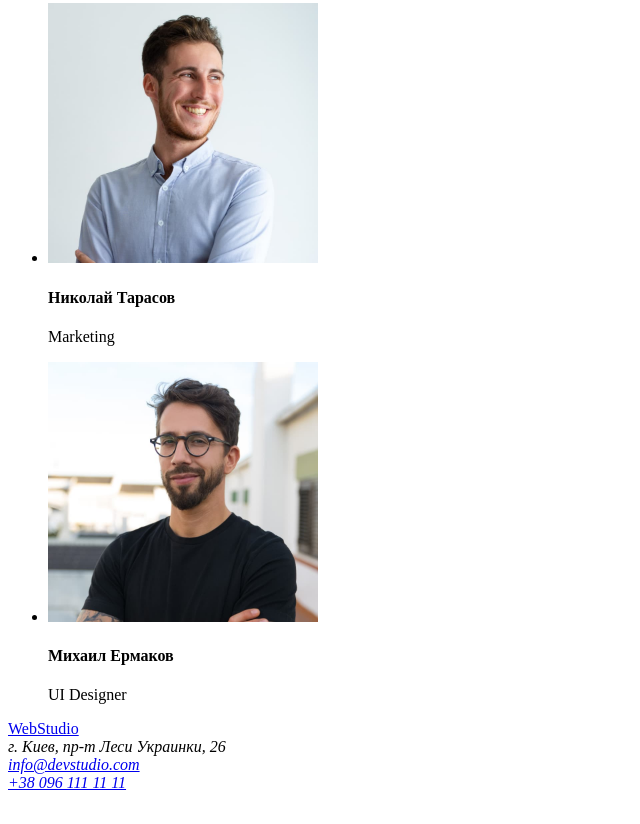
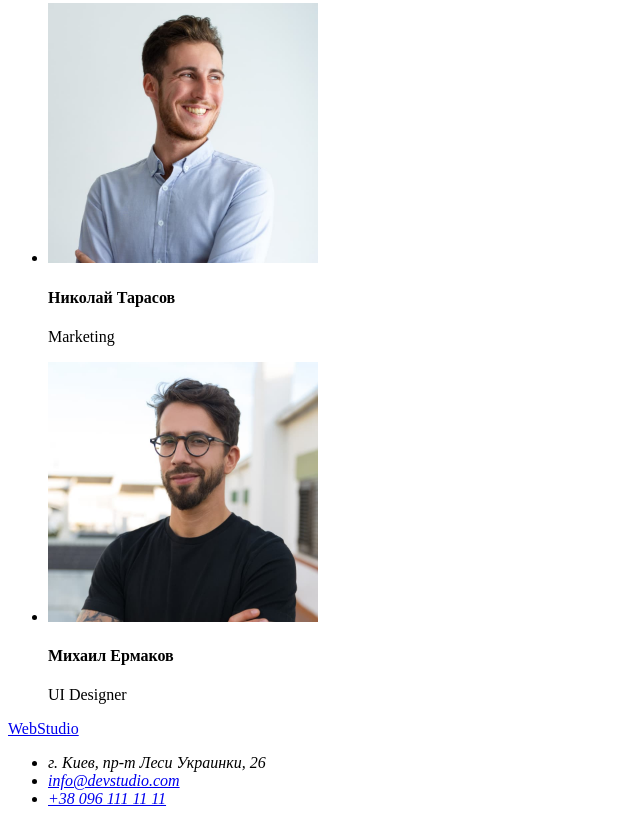
Before and after one commit to YaRikMU/goit-markup-hw-01, a plain HTML site: page index.html in a window 1280 px wide. Shown: the part 2269-3093 px from the top of the page, without its empty margins (0-640 px from the left). Before the commit the page ends 3069 px from the top, so only its background shows below. Drawn offline with Linux system fonts and the light colour scheme.

Commit message:
Дз 1 доопрацьоване

```diff
--- a/index.html
+++ b/index.html
@@ -58,9 +58,12 @@
     <!--Футер-->
     <footer>
         <a href="#">WebStudio</a>
-        <address>г. Киев, пр-т Леси Украинки, 26 <br>
-            <a href="mailto:info@devstudio.com">info@devstudio.com</a> <br>
-            <a href="tel:+380961111111">+38 096 111 11 11</a>
+        <address> <ul>
+            <li>г. Киев, пр-т Леси Украинки, 26</li>
+            <li><a href="mailto:info@devstudio.com">info@devstudio.com</a></li>
+            <li><a href="tel:+380961111111">+38 096 111 11 11</a></li>
+
+        </ul>
         </address>
 
     </footer>
```
